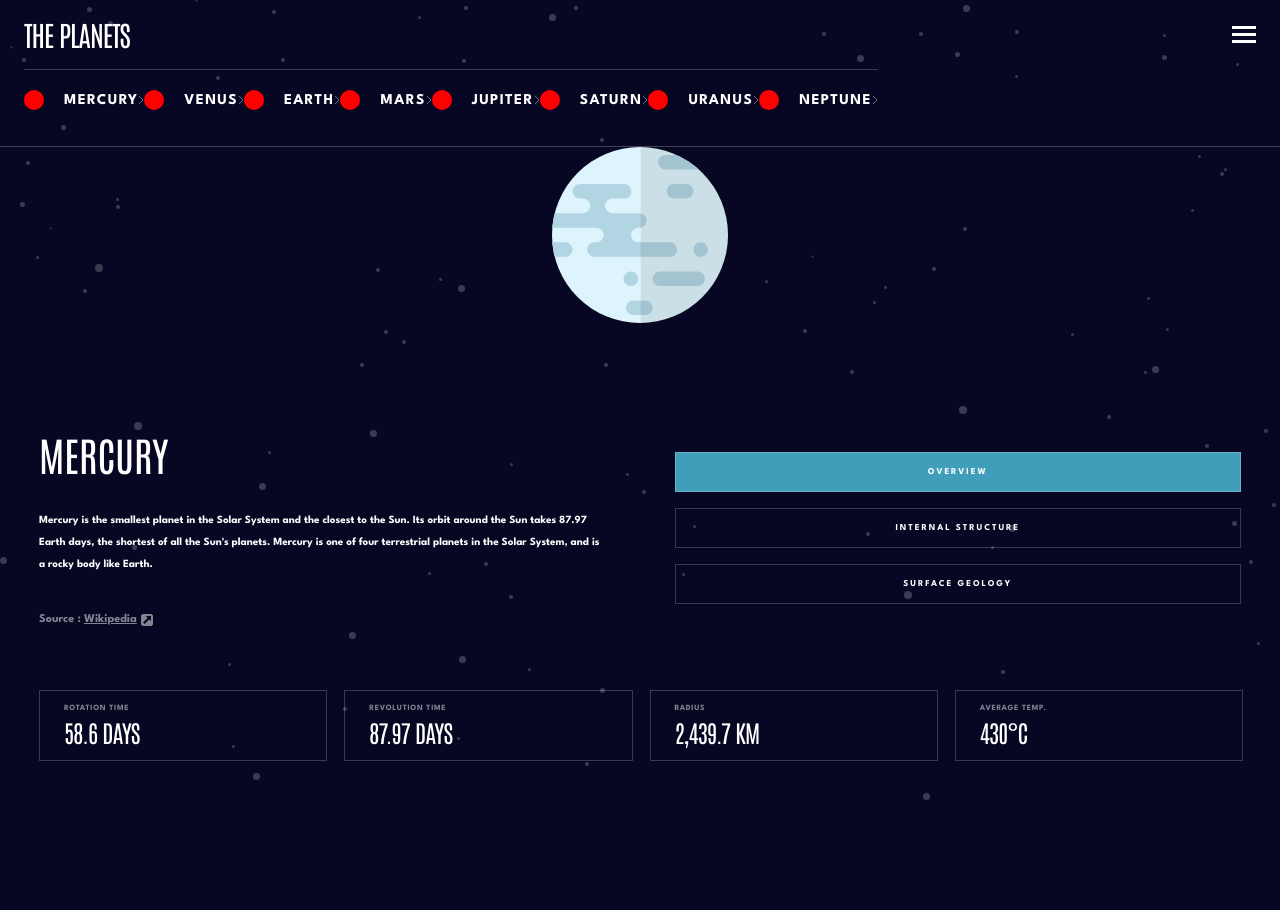
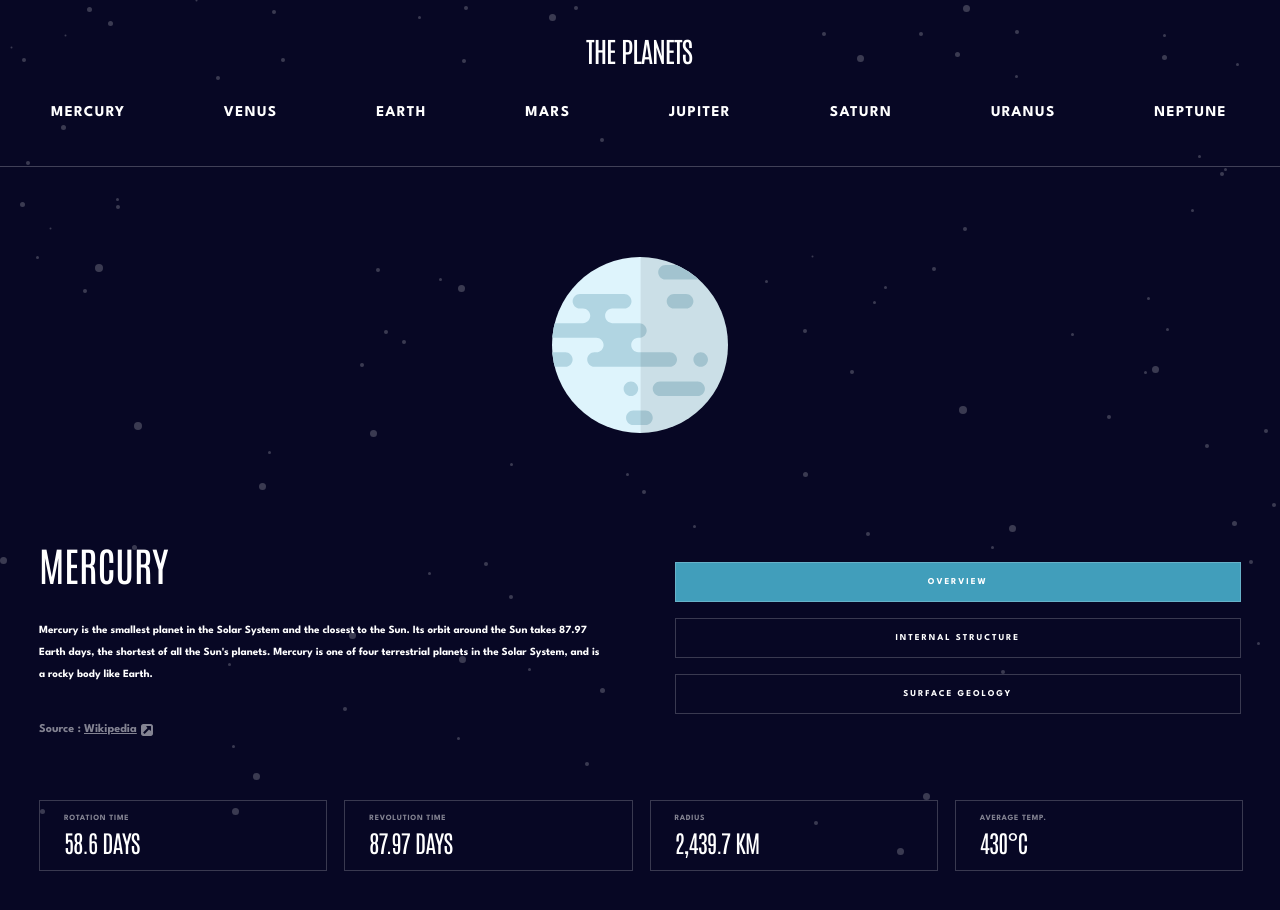
Before and after one commit to tchkoidze/planets-fact-site, a React (Vite) app: page /Mercury in a window 1280 px wide. Shown: the top 910 px of the page. Before the commit the page ends 800 px from the top, so only its background shows below. Built offline with nearby package versions, Linux system fonts and the light colour scheme.

Commit message:
add margin top at renderinfobox

```diff
--- a/src/RenderPlanets.jsx
+++ b/src/RenderPlanets.jsx
@@ -119,6 +119,9 @@ const PlanetInfoBox = styled.div`
   flex-direction: column;
   justify-content: space-between;
   gap: 30px;
+  @media (min-width: 1440px) {
+    gap: 87px;
+  }
 `;
 
 const InfoButtonsBox = styled.div`
@@ -192,18 +195,33 @@ const RenderdInfoBox = styled.div`
   flex-direction: column;
   -webkit-box-pack: justify;
   justify-content: space-between;
+  @media (min-width: 768px) {
+    margin-top: 90px;
+  }
+  @media (min-width: 1440px) {
+    flex-direction: row;
+    padding: 0 165px;
+  }
 `;
 
 const PlanetImgBox = styled.div`
   align-self: center;
   position: relative;
   width: 176px;
+  @media (min-width: 1440px) {
+    width: 50%;
+    display: flex;
+    justify-content: center;
+  }
 `;
 
 const PlanetImg = styled.img`
   align-self: center;
 
   width: 100%;
+  @media (min-width: 1440px) {
+    width: 50%;
+  }
 `;
 const GeologyImg = styled.img`
   position: absolute;
@@ -224,11 +242,22 @@ const PlanetInfoTextContainer = styled.div`
     gap: 69px;
     padding: 0 39px;
   }
+  @media (min-width: 1440px) {
+    width: 50%;
+    flex-direction: column;
+    align-items: flex-end;
+    gap: 39px;
+    margin: 0;
+    padding: 0;
+  }
 `;
 
 const PlanetInfoText = styled.div`
   @media (min-width: 768px) {
     width: 50%;
+  }
+  @media (min-width: 1440px) {
+    width: 63%;
   }
 `;
 
@@ -244,6 +273,10 @@ const PlanetName = styled.h1`
     text-align: left;
     line-height: 62px;
   }
+  @media (min-width: 1440px) {
+    font-size: 80px;
+    line-height: 104px;
+  }
 `;
 const CharacteristicText = styled.p`
   text-align: center;
@@ -256,6 +289,11 @@ const CharacteristicText = styled.p`
   @media (min-width: 768px) {
     margin: 24px 0 32px;
     text-align: left;
+  }
+  @media (min-width: 1440px) {
+    font-size: 14px;
+    line-height: 25px;
+    margin: 23px 0 24px;
   }
 `;
 const Source = styled.p`
@@ -284,9 +322,17 @@ const Properties = styled.div`
   flex-direction: column;
   gap: 1.4%;
   padding: 0 24px;
+  margin-bottom: 47px;
   @media (min-width: 768px) {
     flex-direction: row;
     padding: 0 39px;
+  }
+  @media (min-width: 768px) {
+    padding: 0 39px;
+  }
+  @media (min-width: 1440px) {
+    padding: 0 165px;
+    margin-bottom: 56px;
   }
 `;
 const Rotation = styled.div`
@@ -301,6 +347,9 @@ const Rotation = styled.div`
     align-items: flex-start;
     min-width: 24%;
   }
+  @media (min-width: 1440px) {
+    padding: 20px 23px 27px;
+  }
 `;
 
 const PropertyName = styled.span`
@@ -314,6 +363,11 @@ const PropertyName = styled.span`
   color: rgb(255, 255, 255, 0.5);
   @media (min-width: 768px) {
   }
+  @media (min-width: 1440px) {
+    font-size: 11px;
+    line-height: 25px;
+    letter-spacing: 1px;
+  }
 `;
 const PropertySize = styled.span`
   font-weight: 400;
@@ -325,6 +379,10 @@ const PropertySize = styled.span`
   @media (min-width: 768px) {
     font-size: 24px;
     line-height: 31px;
+  }
+  @media (min-width: 1440px) {
+    font-size: 40px;
+    line-height: 52px;
   }
 `;
 
@@ -339,6 +397,9 @@ const Revolution = styled.div`
     align-items: flex-start;
     min-width: 24%;
   }
+  @media (min-width: 1440px) {
+    padding: 20px 23px 27px;
+  }
 `;
 const Radius = styled.div`
   display: flex;
@@ -351,6 +412,9 @@ const Radius = styled.div`
     flex-direction: column;
     align-items: flex-start;
     min-width: 24%;
+  }
+  @media (min-width: 1440px) {
+    padding: 20px 23px 27px;
   }
 `;
 const Temperature = styled.div`
@@ -365,6 +429,9 @@ const Temperature = styled.div`
     align-items: flex-start;
     min-width: 24%;
   }
+  @media (min-width: 1440px) {
+    padding: 20px 23px 27px;
+  }
 `;
 
 //{props.showSelectedPlanet["images"]["planet"]}
--- a/src/pages/Header.jsx
+++ b/src/pages/Header.jsx
@@ -6,6 +6,7 @@ import { useParams } from "react-router-dom";
 
 function Header() {
   const [menuClick, setMenuClick] = useState(false);
+  const [backColor, setBackColor] = useState(null);
 
   let { name } = useParams();
 
@@ -28,7 +29,7 @@ function Header() {
           {data.map((e) => {
             console.log(e.color);
             return (
-              <PlanetListItem key={e.name}>
+              <PlanetListItem key={e.name} backColor={e.color}>
                 <div
                   style={{ display: "flex", gap: "20px", alignItems: "center" }}
                 >
@@ -58,6 +59,7 @@ function Header() {
                   </Link>
                 </div>
 
+                <ChevronIcon>
                   <svg xmlns="http://www.w3.org/2000/svg" width="6" height="8">
                     <path
                       fill="none"
@@ -66,6 +68,7 @@ function Header() {
                       d="M1 0l4 4-4 4"
                     />
                   </svg>
+                </ChevronIcon>
               </PlanetListItem>
             );
             //<li key={e["name"]}>{e["name"]}</li>
@@ -134,6 +137,14 @@ const HeaderBox = styled.div`
   justify-content: space-between;
   padding: 16px 24px;
   border-bottom: 1px solid rgba(255, 255, 255, 0.23);
+  @media (min-width: 768px) {
+    padding: 32px 53px 27px 51px;
+    justify-content: center;
+  }
+  @media (min-width: 1440px) {
+    //padding: 32px 53px 27px 51px;
+    justify-content: space-between;
+  }
 `;
 
 const Logo = styled.p`
@@ -142,12 +153,18 @@ const Logo = styled.p`
   line-height: 36px;
   letter-spacing: -1.05px;
   text-transform: uppercase;
+  @media (min-width: 768px) {
+    align-self: center;
+  }
 `;
 
 const MenuBurger = styled.svg`
   width: 24px;
   height: 17px;
   cursor: pointer;
+  @media (min-width: 768px) {
+    display: none;
+  }
 `;
 
 const NavBar = styled.nav`
@@ -156,6 +173,9 @@ const NavBar = styled.nav`
   @media (min-width: 768px) {
     display: block;
   }
+  @media (min-width: 1440px) {
+    flex-basis: auto;
+  }
 `;
 
 const PlanetList = styled.ul`
@@ -163,6 +183,11 @@ const PlanetList = styled.ul`
   margin-top: 17px;
   @media (min-width: 768px) {
     display: flex;
+    justify-content: space-between;
+  }
+  @media (min-width: 1440px) {
+    gap: 33px;
+    margin: 0;
   }
 `;
 const PlanetListItem = styled.li`
@@ -171,12 +196,31 @@ const PlanetListItem = styled.li`
   justify-content: space-between;
   padding: 20px 0;
   border-top: 1px solid rgb(255, 255, 255, 0.2);
+  @media (min-width: 768px) {
+    border: none;
+  }
+  @media (min-width: 1440px) {
+    &:hover {
+      border-top: 2px solid ${(props) => props.backColor};
+      //background-color: #333;
+    }
+  }
 `;
 
 const Circle = styled.div`
   width: 20px;
   height: 20px;
-  //background-color: ${(props) => (props.backColor ? "block" : "none")};
-  background-color: red;
+  background-color: ${(props) => props.backColor};
   border-radius: 50%;
+  @media (min-width: 768px) {
+    display: none;
+  }
 `;
+
+const ChevronIcon = styled.svg`
+  width: 6px;
+  height: 8px;
+  @media (min-width: 768px) {
+    display: none;
+  }
+`;
--- a/src/pages/InfoButtonsBox.jsx
+++ b/src/pages/InfoButtonsBox.jsx
@@ -39,6 +39,9 @@ const InfoButtons = styled.div`
     flex-direction: column;
     gap: 16px;
   }
+  @media (min-width: 1440px) {
+    width: 63%;
+  }
 `;
 
 const OverviewBtn = styled.button(
@@ -62,6 +65,9 @@ const OverviewBtn = styled.button(
     &:hover {
       background-color: #d8d8d8;
     }
+    @media (min-width: 1440px) {
+      font-size: 12px;
+    }
   `
 );
 const StructureBtn = styled.button(
@@ -83,6 +89,9 @@ const StructureBtn = styled.button(
       props.char === "structure" ? props.color : "none"};
     &:hover {
       background-color: #d8d8d8;
+    }
+    @media (min-width: 1440px) {
+      font-size: 12px;
     }
   `
 );
@@ -106,5 +115,8 @@ const Surface = styled.button(
     &:hover {
       background-color: #d8d8d8;
     }
+    @media (min-width: 1440px) {
+      font-size: 12px;
+    }
   `
 );
```
Lines whose indentation alone changed are shown as unchanged.
